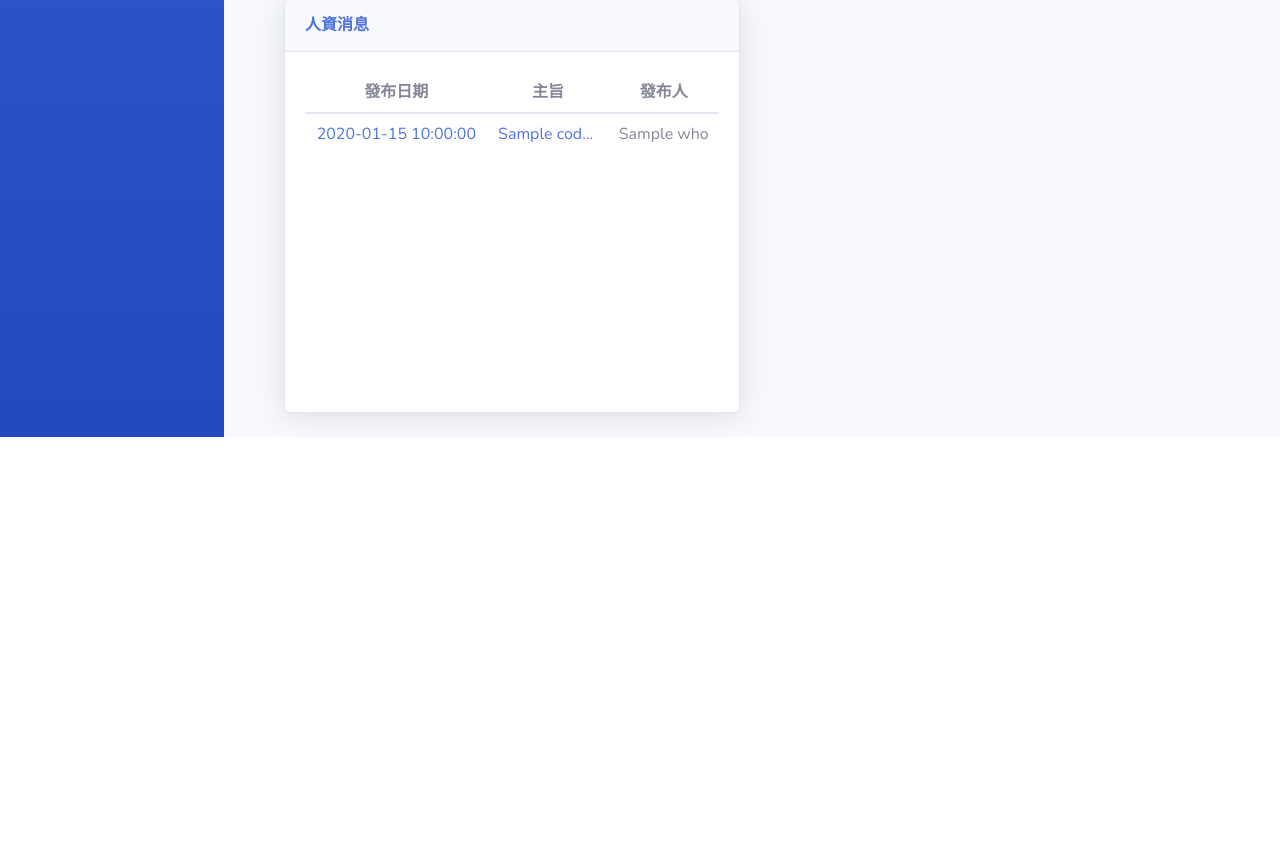
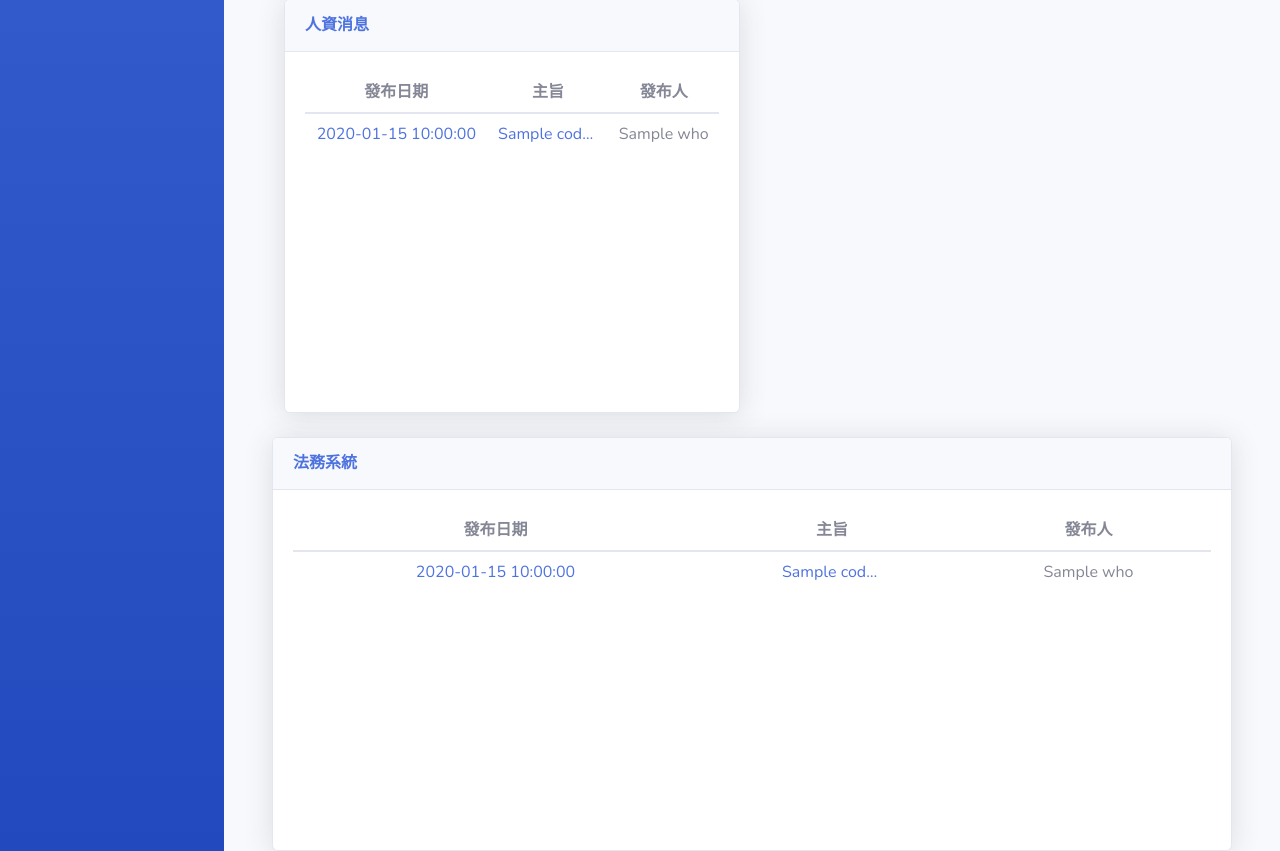
Before and after one commit to liuchienyu/cesofficesystem, a Flask app: template templates/home.html in a window 1280 px wide. Shown: the part 1610-2461 px from the top of the page. Before the commit the page ends 2047 px from the top, so only its background shows below. Run offline with Flask 2, Linux system fonts and the light colour scheme; the template is opened without the code that fills it: most values are stand-ins (such as "Sample title", 1, 10 or a date in 2020); parts of the project's set-up code (start-up, migrations or seed data) failed here and were passed over; some libraries are stand-ins or nearby versions.

Commit message:
112.01.18.2-2

```diff
--- a/app.py
+++ b/app.py
@@ -2,12 +2,12 @@ import datetime
 import time
 from flask import Flask, render_template, redirect, url_for, render_template, request, session, g
 from flask_login import  login_required
-from datetime import timedelta
+from datetime import timedelta,date
 from django.contrib.auth.decorators import login_required
 from flask_sqlalchemy import SQLAlchemy
 import pdfkit, os
 from test_email import sendpaper
-from data_input import announcement_imput, clockin, document_code_data_in
+from data_input import announcement_imput, clockin, document_code_data_in, law_system_imput
 from functools import wraps
 from werkzeug.utils import secure_filename
 from sqlalchemy import create_engine
@@ -103,25 +103,38 @@ def home():
     db = client.systemdata
     base_info = db.document_code_data
     base_info2 = db.announcement
+    base_info3 = db.law_system
     count_results = base_info.count_documents({'category':'文號申請'})
     count_results2 = base_info2.count_documents({'category':'公告'})
+    count_results3 = base_info3.count_documents({'category':'法務案件'})
     code_results = base_info.find({'category':'文號申請'})
     code_results2 = base_info2.find({'category':'公告'})
     code_results3 = base_info2.find({'announcement_category':'財務公告'})
     code_results4 = base_info2.find({'announcement_category':'人資公告'})
+    code_results5 = base_info3.find({'category':'法務案件'})
 
     code_results.sort("make_time",pymongo.DESCENDING)#按照時間降序排列
     code_results2.sort("make_time",pymongo.DESCENDING)#按照時間降序排列
     code_results3.sort("make_time",pymongo.DESCENDING)#按照時間降序排列
     code_results4.sort("make_time",pymongo.DESCENDING)#按照時間降序排列
+    code_results5.sort("make_time",pymongo.DESCENDING)#按照時間降序排列
 
 
     code_results.limit(5)#限制數量
     code_results2.limit(5)#限制數量
     code_results3.limit(5)#限制數量
     code_results4.limit(5)#限制數量
+    code_results5.limit(5)#限制數量
 
-    return render_template("home.html", count_results= count_results,count_results2= count_results2,code_results = code_results,code_results2 = code_results2,code_results3 = code_results3,code_results4 = code_results4)
+    return render_template("home.html",
+    count_results= count_results,
+    count_results2= count_results2,
+    count_results3= count_results3,
+    code_results = code_results,
+    code_results2 = code_results2,
+    code_results3 = code_results3,
+    code_results4 = code_results4,
+    code_results5 = code_results5)
 
 @app.route("/activity_record")
 @login_required
@@ -142,7 +155,16 @@ def profile():
     db = client.systemdata
     base_info = db.base_info
     count_results = base_info.find({'id_number':session['user_id']})
-    return render_template('./profile/profile.html',count_results= count_results)
+    results1 = base_info.find_one({'id_number':session['user_id']},{'job_time':1})
+    if 'job_time' in results1:
+        arr = results1['job_time'].split('-')
+        y1=int(arr[0])
+        y2=int(arr[1])
+        y3=int(arr[2])
+        then = date(y1, y2, y3)
+        now = date.today()
+        count_results2 = str((now - then).days*8) +'小時'
+    return render_template('./profile/profile.html',count_results= count_results,count_results2= count_results2)
 
 @app.route("/more")
 @login_required
@@ -150,7 +172,16 @@ def more():
     db = client.systemdata
     base_info = db.base_info
     count_results = base_info.find({'id_number':session['user_id']})
-    return render_template("./profile/more_profile.html",count_results= count_results)
+    results1 = base_info.find_one({'id_number':session['user_id']},{'job_time':1})
+    if 'job_time' in results1:
+        arr = results1['job_time'].split('-')
+        y1=int(arr[0])
+        y2=int(arr[1])
+        y3=int(arr[2])
+        then = date(y1, y2, y3)
+        now = date.today()
+        count_results2 = str((now - then).days*8) +'小時'
+    return render_template("./profile/more_profile.html",count_results= count_results,count_results2= count_results2)
 
 
 @app.route("/download")
@@ -449,8 +480,8 @@ def meeting_minutes2(search_id):
 @login_required
 def law_system():
     db = client.systemdata
-    base_info = db.announcement
-    code_results = base_info.find({'category':'公告'})
+    base_info = db.law_system
+    code_results = base_info.find({'category':'法務案件'})
     code_results.sort("make_time",pymongo.DESCENDING)#按照時間降序排列
     code_results.limit(10)#限制數量
     return render_template("./general_management_office/law_system/law_system.html",code_results=code_results)
@@ -473,15 +504,23 @@ def law_system_in():
         a2 = request.values['applicant']
         a3=  request.form['subject']
         a4= request.form['text_in']
-        a5 = request.values['announcement_category']
+        a5 = request.values['law_system_category']
         a6 = request.values['filename']
-        announcement_imput(a1, a2,a3,a4,a5,a6)
-        alert_base = '公告發布完成'
-        alert_base2 = '點此上傳公告附件'
-        alert_base_herf = 'announcement'
+        law_system_imput(a1, a2,a3,a4,a5,a6)
+        alert_base = '案件新增完成'
+        alert_base2 = '點此上傳案件附件'
+        alert_base_herf = 'law_system'
         alert_base_herf2 = 'upload'
         return render_template("./base/alert_base.html",alert_base=alert_base,alert_base2=alert_base2,alert_base_herf = alert_base_herf,alert_base_herf2=alert_base_herf2)
     return render_template("./general_management_office/law_system/law_system_in.html")
 
+@app.route('/law_system/<search_id>')
+@login_required
+def law_system2(search_id):
+    db = client.systemdata
+    base_info = db.law_system
+    code_results = base_info.find({'search_id':search_id})
+    return render_template('./general_management_office/law_system/law_system_each.html',code_results=code_results)
+
 if __name__ == "__main__":
     app.run(debug=True)
--- a/data_input.py
+++ b/data_input.py
@@ -141,3 +141,37 @@ def announcement_imput(a,b,c,d,e,f):
     }
 
     announcement_result = announcement.insert_one(post)
+
+def law_system_imput(a,b,c,d,e,f):
+    db = client.systemdata
+    law_system = db.law_system
+    law_system_results = law_system.find({'category':'法務案件'},{'_id':1})
+    law_system_results.sort("make_time",pymongo.DESCENDING)#按照時間降序排列
+    law_system_results.limit(1)#限制數量
+    print(law_system_results[0])
+
+    #計算文件數量並編號
+    if law_system_results != None:
+        id = 0
+        while law_system_results != None:
+            law_system_results = law_system.find_one({'_id':id})
+
+            id=law_system.count_documents({'category':'法務案件'},)+1
+        else:
+            print(id)
+
+    post = {"_id":id,
+    "make_time":datetime.datetime.now(),
+    "code_date":time.strftime("%Y-%m-%d %H:%M:%S", time.localtime()),
+    'unit':a,
+    'who':b,
+    'subject':c,
+    'text_in':d,
+    "search_date":time.strftime("%Y-%m-%d", time.localtime()),
+    'category':'法務案件',
+    'law_system_category':e,
+    'filename':f,
+    'search_id':'F'+str(id)
+    }
+
+    law_system_result = law_system.insert_one(post)
--- a/static/css/profile.css
+++ b/static/css/profile.css
@@ -148,7 +148,7 @@ body {
 .item span {
     display: block;
     color: #2c3a47;
-    font-size: 30px;
+    font-size: 25px;
 }
 
 .border {
--- a/templates/base/more_profile_base.html
+++ b/templates/base/more_profile_base.html
@@ -38,7 +38,7 @@
                 </div>
                 <div class="border"></div>
                 <div class="item">
-                    <span>120K</span>
+                    <span >{{count_results2}}</span>
                     累計服務時數
                 </div>
             </div>
--- a/templates/base/profile_base.html
+++ b/templates/base/profile_base.html
@@ -47,7 +47,7 @@
                 </div>
                 <div class="border"></div>
                 <div class="item">
-                    <span>120K</span>
+                    <span>{{count_results2}}</span>
                     累計服務時數
                 </div>
             </div>
--- a/templates/general_management_office/law_system/law_system.html
+++ b/templates/general_management_office/law_system/law_system.html
@@ -14,7 +14,7 @@
         <table class="table table-hover text-nowrap">
             <thead>
                 <tr>
-                    <td class="h2" colspan='5' id="title">公告</td>
+                    <td class="h2" colspan='5' id="title">案件清單</td>
                 </tr>
                 <tr>
                     <th>發布日期</th>
@@ -29,8 +29,8 @@
                     <tr>
                     <td class="text-primary">{{i['code_date']}}</td>
                     <td>{{i['unit']}}</td>
-                    <td>{{i['announcement_category']}}</td>
-                    <td><a href="announcement/{{i['search_id']}}"><p>{{i['subject']}}</p></a></td>
+                    <td>{{i['law_system_category']}}</td>
+                    <td><a href="law_system/{{i['search_id']}}"><p>{{i['subject']}}</p></a></td>
                     </tr>
                 </tbody>
                 {%endfor%}
--- a/templates/home.html
+++ b/templates/home.html
@@ -336,6 +336,39 @@
                 </div>
             </div>
         </div>
+        <!-- Illustrations -->
+        <div class="card shadow">
+            <div class="card-header py-3">
+                <h6 class="m-0 font-weight-bold text-primary">法務系統</h6>
+            </div>
+            <div class="card-body">
+                <div class="chart-area">
+                    <div class=" mx-auto table-responsive-sm row text-center ">
+                        <table class="table table-hover text-nowrap ">
+                            <thead>
+                                <tr>
+                                    <th scope="col">發布日期</th>
+                                    <th scope="col">主旨</th>
+                                    <th scope="col">發布人</th>
+                                </tr>
+                            </thead>
+                            <li class='list-unstyled justify-content-between d-flex h6'>
+                                {%for a in code_results5%}
+                                <tbody id="myTable5">
+                                    <tr>
+                                    <td class="text-primary">{{a['code_date']}}</td>
+                                    <td><a href="/law_system/{{a['search_id']}}"><p style='width: 100px;'>{{a['subject']}}</p></a></td>
+                                    <td>{{a['who']}}</td>
+                                    </tr>
+                                </tbody>
+                                {%endfor%}
+                                </li>
+                            </table>
+                        </div>
+                    </div>
+                </div>
+            </div>
+        </div>
     </div>
 </div>
 <!-- /.container-fluid -->
```
Also changed, not shown: document_code_data.py (added, +45 -0 lines), templates/general_management_office/law_system/law_system_each.html (added, +29 -0 lines), templates/general_management_office/law_system/law_system_in.html (+5 -5 lines).
